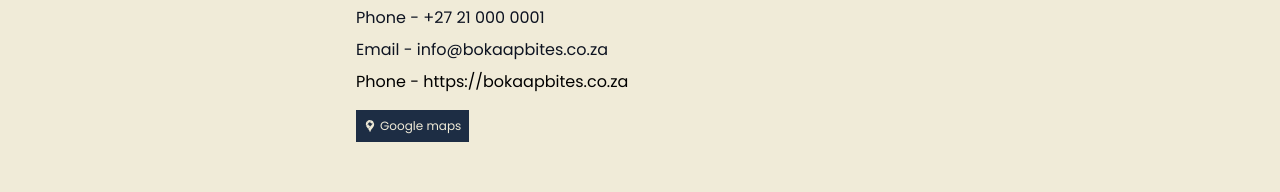
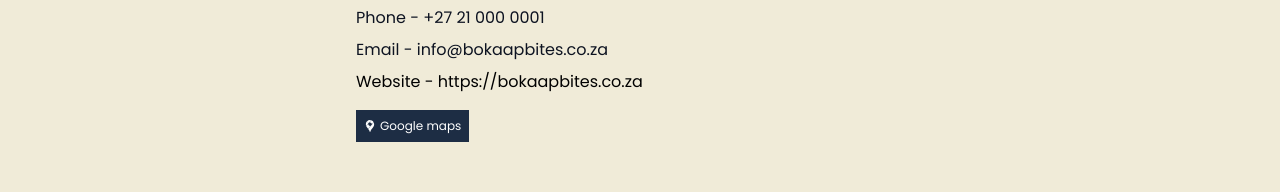
Before and after one commit to Junaidadams/halaal-hub, a React (Vite) app: page /listing/1 in a window 1280 px wide. Shown: the part 1144-1336 px from the top of the page. Built offline with nearby package versions, Linux system fonts and the light colour scheme.

Commit message:
Changes pre-housesitting

```diff
--- a/constants.js
+++ b/constants.js
@@ -18,7 +18,6 @@ import { IoMdCafe } from "react-icons/io";
 import { RiTakeawayFill } from "react-icons/ri";
 
 import { AiOutlinePhone, AiOutlineMail } from "react-icons/ai";
-import { label } from "framer-motion/client";
 
 export const websiteInformation = [
   {
--- a/src/components/ListingTile.jsx
+++ b/src/components/ListingTile.jsx
@@ -47,7 +47,7 @@ const ListingTile = ({ listing }) => {
             <span className="m-auto">Google maps</span>
           </button>
         </a>
-        {c}
+
         <button>
           <FaBookmark />
         </button>
--- a/src/pages/DetailedListingView.jsx
+++ b/src/pages/DetailedListingView.jsx
@@ -115,7 +115,7 @@ const DetailedListingView = () => {
           )}
           {listing.website ? (
             <a href={listing.website} className="mb-2 text-base">
-              Phone - {listing.website}
+              Website - {listing.website}
             </a>
           ) : (
             ""
@@ -129,7 +129,7 @@ const DetailedListingView = () => {
                 )}`}
                 target="_blank"
                 rel="noopener noreferrer"
-                className="text-eggshell text-xs mt-4 inline-block bg-prussianBlue p-2 "
+                className="text-white text-xs mt-4 inline-block bg-prussianBlue p-2 "
               >
                 <button className="flex flex-row">
                   <SiGooglemaps className="my-auto mr-1" />
```
